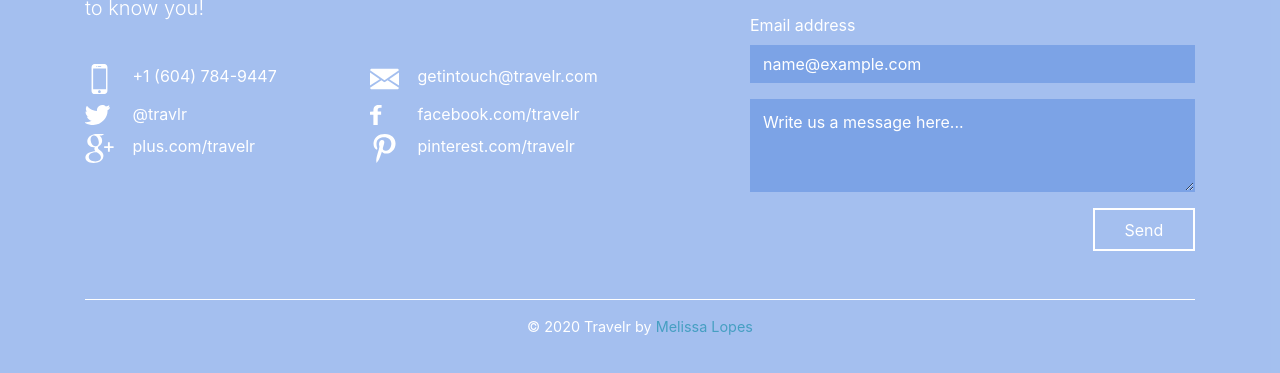
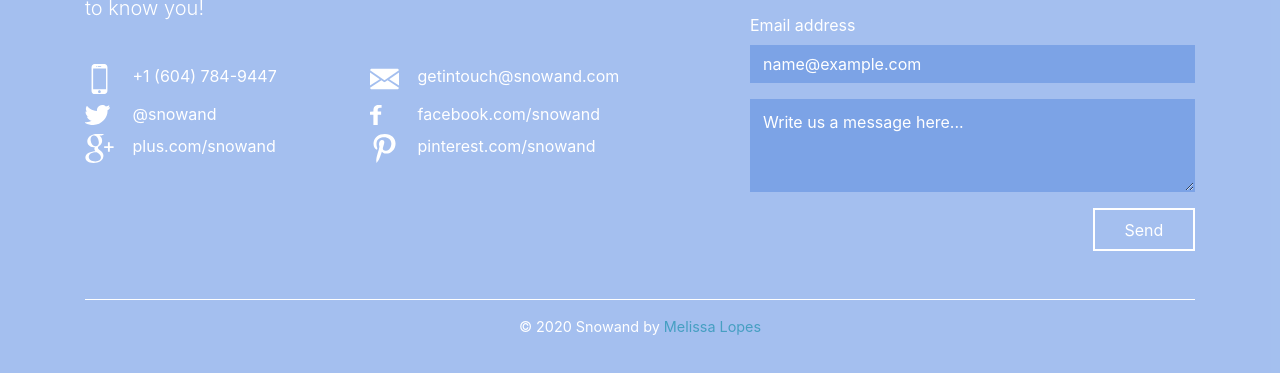
Before and after one commit to melissallopes/snowand, a plain HTML site: page main.html in a window 1280 px wide. Shown: the part 2383-2756 px from the top of the page. Drawn offline with nearby package versions, Linux system fonts and the light colour scheme; a web font is replaced by a local one.

Commit message:
changing names

```diff
--- a/main.html
+++ b/main.html
@@ -381,7 +381,7 @@
                 <div class="col-sm-2">
                   <img src="assets/favicon/mail.svg" class="img-foter"alt="."/>
                 </div>
-                <div class="col-sm-10">getintouch@travelr.com</div>
+                <div class="col-sm-10">getintouch@snowand.com</div>
               </div>
             </div>
           </div>
@@ -391,7 +391,7 @@
                     <div class="col-sm-2">
                       <img src="assets/favicon/Icon-twitter.svg" alt="." />
                     </div>
-                    <div class="col-sm-10">@travlr</div>
+                    <div class="col-sm-10">@snowand</div>
                   </div>
                 </div>
                 <div class="col-sm-6">
@@ -399,7 +399,7 @@
                     <div class="col-sm-2">
                       <img src="assets/favicon/Icon-facebook.svg" alt="facebook icon" />
                     </div>
-                    <div class="col-sm-10">facebook.com/travelr</div>
+                    <div class="col-sm-10">facebook.com/snowand</div>
                   </div>
                 </div>
               </div>
@@ -409,7 +409,7 @@
                     <div class="col-sm-2">
                       <img src="assets/favicon/google-plus.svg" class="img-foter"alt="." />
                     </div>
-                    <div class="col-sm-10">plus.com/travelr</div>
+                    <div class="col-sm-10">plus.com/snowand</div>
                   </div>
                 </div>
                 <div class="col-sm-6">
@@ -417,7 +417,7 @@
                     <div class="col-sm-2">
                       <img src="assets/favicon/pinterest.svg" class="img-foter"alt="." />
                     </div>
-                    <div class="col-sm-10">pinterest.com/travelr</div>
+                    <div class="col-sm-10">pinterest.com/snowand</div>
                   </div>
                 </div>
               </div>
@@ -460,7 +460,7 @@
         </div>
       </div>
       <hr />
-      <p class="text-copyright"> © 2020 Travelr by <a href="www.melissalopespina.com" class="author">Melissa Lopes</p>
+      <p class="text-copyright"> © 2020 Snowand by <a href="#" class="author">Melissa Lopes</p>
     </div>
 
     </section>
```
